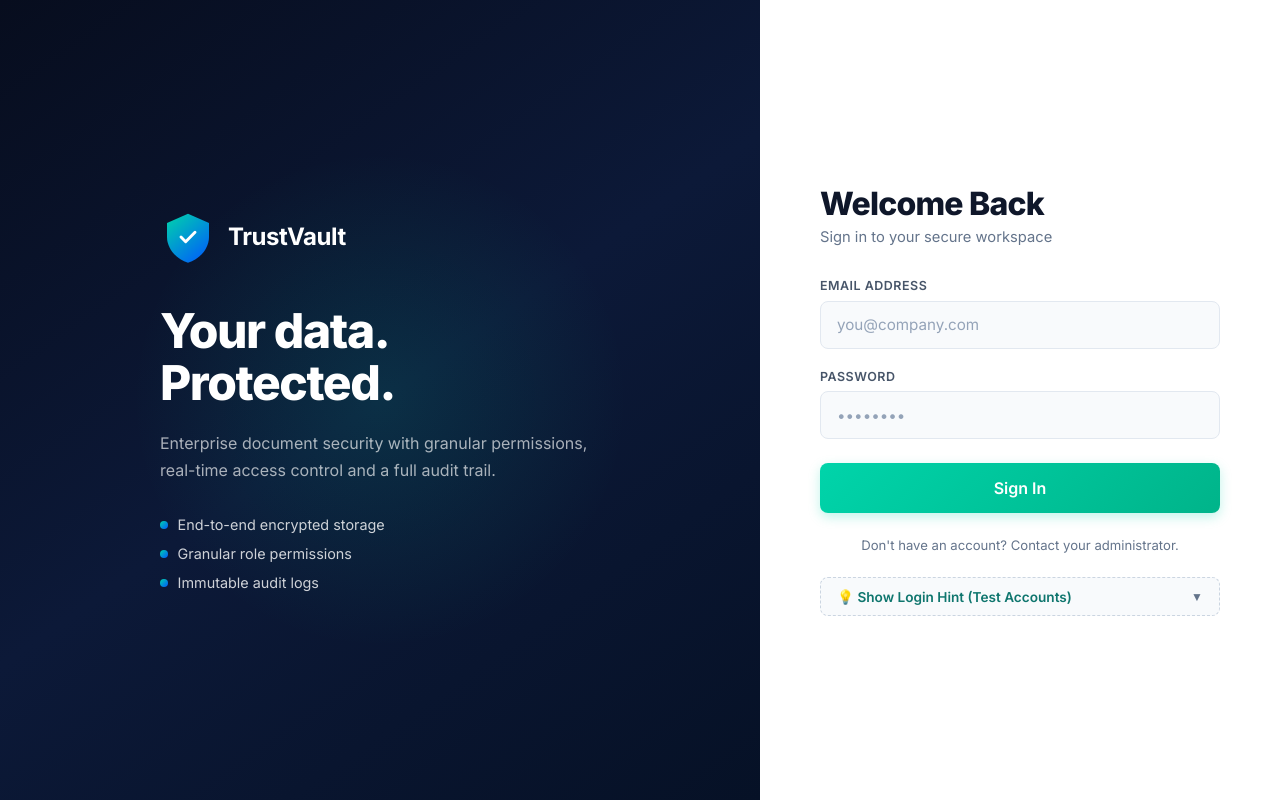
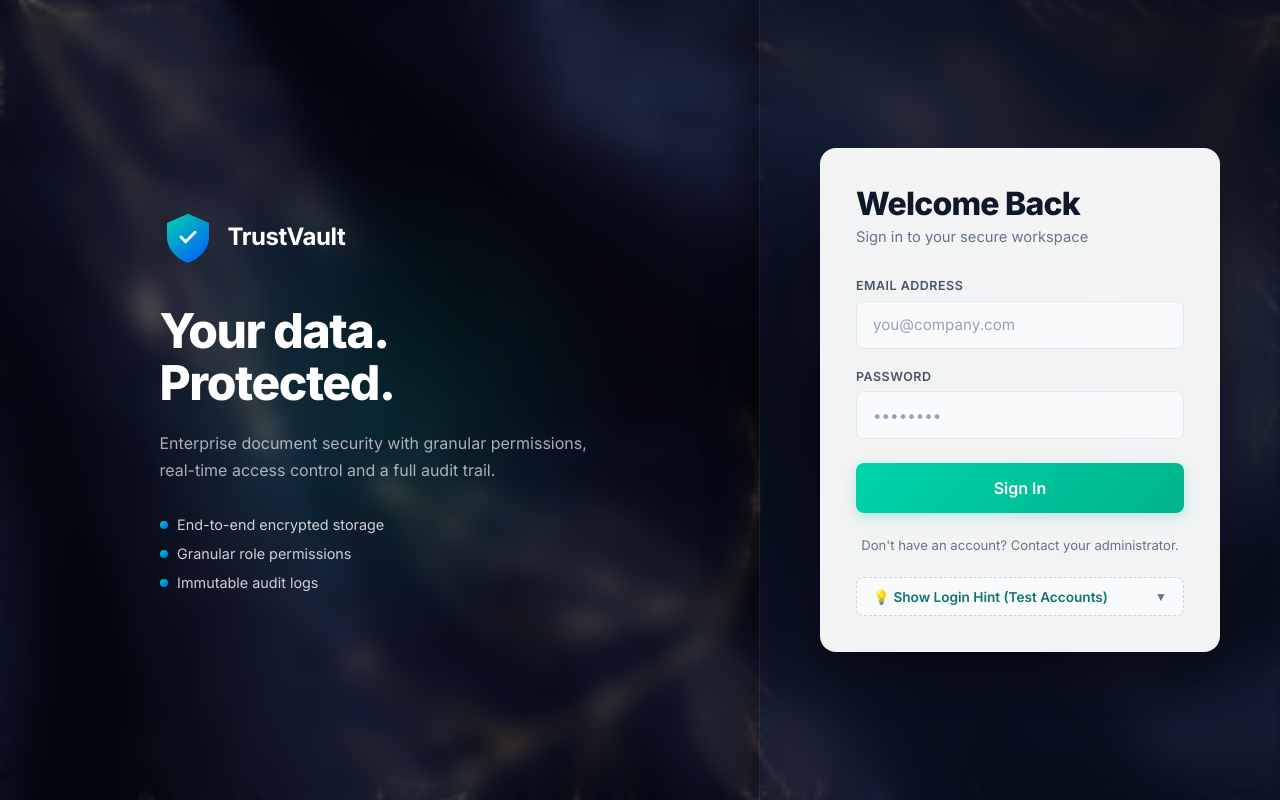
Before and after one commit to shaestashaik21/Trustvault, a Next.js app: page /login in a window 1280 px wide. Built offline with nearby package versions, Linux system fonts and the light colour scheme.

Commit message:
Set custom golden floral silk background with modern glass login

```diff
--- a/src/app/globals.css
+++ b/src/app/globals.css
@@ -4,9 +4,13 @@ html { font-size: 16px; }
 
 body {
   font-family: 'Inter', -apple-system, BlinkMacSystemFont, 'Segoe UI', sans-serif;
-  background-color: #ffffff;
-  background-image: none;
-  color: #111827;
+  background-color: #0b1325;
+  background-image: url('/custom-bg.png');
+  background-size: cover;
+  background-position: center;
+  background-attachment: fixed;
+  background-repeat: no-repeat;
+  color: #f1f5f9;
   min-height: 100vh;
   -webkit-font-smoothing: antialiased;
   -moz-osx-font-smoothing: grayscale;
--- a/src/app/login/login.module.css
+++ b/src/app/login/login.module.css
@@ -1,14 +1,17 @@
 .container {
   display: flex;
   min-height: 100vh;
-  background: #ffffff;
+  background: transparent;
   font-family: 'Inter', sans-serif;
 }
 
-/* LEFT PANEL (Dark brand side from original reference) */
+/* LEFT PANEL (Dark brand side with subtle glassmorphic transparency) */
 .leftPanel {
   flex: 1;
-  background: linear-gradient(145deg, #070d1e 0%, #0c1938 50%, #061126 100%);
+  background: rgba(7, 13, 30, 0.45);
+  backdrop-filter: blur(12px);
+  -webkit-backdrop-filter: blur(12px);
+  border-right: 1px solid rgba(255, 255, 255, 0.1);
   display: flex;
   align-items: center;
   justify-content: center;
@@ -87,20 +90,26 @@
   flex-shrink: 0;
 }
 
-/* RIGHT PANEL (Crisp white background from reference) */
+/* RIGHT PANEL */
 .rightPanel {
   flex: 0 0 520px;
-  background: #ffffff;
+  background: rgba(11, 19, 37, 0.65);
+  backdrop-filter: blur(20px);
+  -webkit-backdrop-filter: blur(20px);
   display: flex;
   align-items: center;
   justify-content: center;
-  padding: 3rem 3.5rem;
+  padding: 3rem 3rem;
+  box-shadow: -10px 0 40px rgba(0, 0, 0, 0.4);
 }
 
 .formCard {
   width: 100%;
   max-width: 400px;
-  background: #ffffff;
+  background: rgba(255, 255, 255, 0.95);
+  border-radius: 16px;
+  padding: 2.25rem;
+  box-shadow: 0 20px 45px rgba(0, 0, 0, 0.35);
 }
 
 .formHeader {
```
Also changed, not shown: public/custom-bg.png (added).
